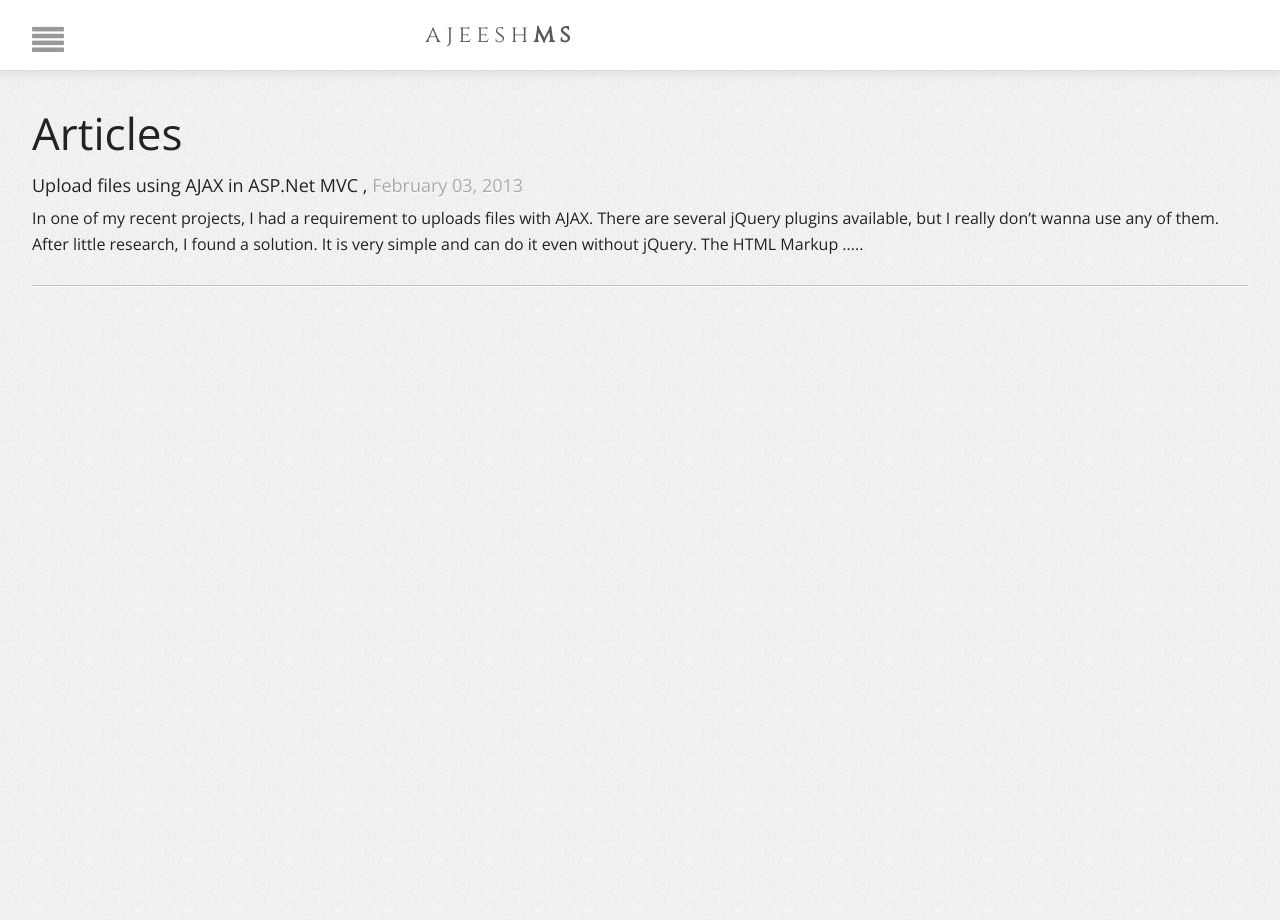
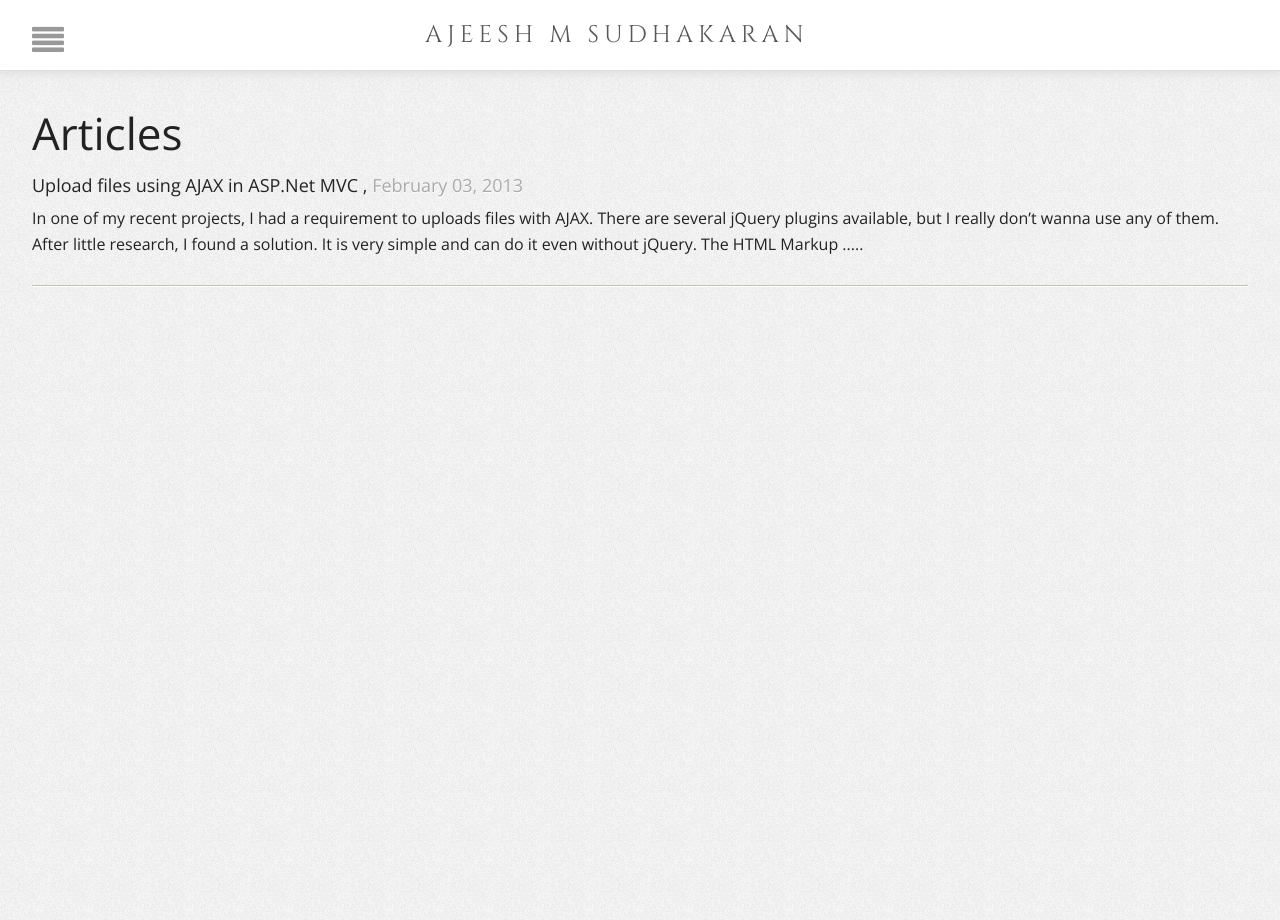
Before and after one commit to ajeeshms/ajeeshms.github.io, a Jekyll site: the page built from articles.html, in a window 1280 px wide. Built offline with Jekyll 4.4.1, drawn with Linux system fonts in a browser that asks for light colours.

Commit message:
New homepage and header

```diff
--- a/_includes/header.html
+++ b/_includes/header.html
@@ -1,7 +1,7 @@
 <header>
     <div id="header">
         <div class="row">
-            <h2 id="logo"><a href="/">ajeesh<b>ms</b></a></h2>
+            <h2 id="logo"><a href="/">AJEESH M SUDHAKARAN</a></h2>
         </div>
     </div>
     <nav id="menu" tabindex="0">
--- a/_includes/scripts.html
+++ b/_includes/scripts.html
@@ -56,6 +56,5 @@
 {% if page.comments %}{% include disqus_comments.html %}{% endif %}
 
 <!----- Fonts ----->
-<!--<link href='https://fonts.googleapis.com/css?family=Open+Sans:400,300,700' rel='stylesheet' type='text/css'>-->
-<link href='http://fonts.googleapis.com/css?family=Open+Sans|Cinzel' rel='stylesheet' type='text/css'>
+<link href='http://fonts.googleapis.com/css?family=Open+Sans:400,300|Cinzel' rel='stylesheet' type='text/css'>
 <link href="/css/font-awesome.min.css" rel="stylesheet" />
--- a/index.html
+++ b/index.html
@@ -13,7 +13,6 @@
     </div>
     <script src="js/jquery-2.1.1.min.js"></script>
     <script src="js/master.min.js"></script>
-    <!--<link href='https://fonts.googleapis.com/css?family=Open+Sans:400,300,700' rel='stylesheet' type='text/css'>-->
     <link href='http://fonts.googleapis.com/css?family=Cinzel' rel='stylesheet' type='text/css'>
 </body>
 </html>
--- a/js/master.js
+++ b/js/master.js
@@ -1,34 +1,6 @@
-$(function () {
-    //Preparing homepage bg slideshow images
-    //if (home_page.length > 0) {
-    //    var background_urls = ['/img/bg/bg1.jpg', '/img/bg/bg2.jpg', '/img/bg/bg3.jpg', '/img/bg/bg4.jpg', '/img/bg/bg5.jpg'];
-    //    $.each(background_urls, function (i, url) {
-    //        var img = $('<img src="' + url + '"/>');
-    //        img[0].onload = function () {
-    //            var panel = $('<div class="bg-panel"></div>');
-    //            if (i == 0) {
-    //                panel.addClass('current');
-    //            }
-    //            panel.css('background-image', 'url("' + url + '")');
-    //            home_page.append(panel);
-    //        }
-    //    });
-    //}
-});
-
 var bdy = $(document.body);
 var home_page = $('#home-page');
-
-// Homepage bg slideshow timer
-//if (home_page.length > 0) {
-//    setInterval(function () {
-//        var current = $(document.body).find('.bg-panel.current');
-//        var next = current.next('.bg-panel');
-//        next = next.length == 0 ? $('.bg-panel:first') : next;
-//        current.removeClass('current');
-//        next.addClass('current');
-//    }, 5000);
-//}
+$(function () {
     $('#contact-link').click(function () {
         location.href = 'mailto:mail@ajeeshms.in';
     });
@@ -41,3 +13,4 @@ $('#menu').blur(function () {
             me.removeClass('visible');
         }, 100);
     });
+});
```
Also changed, not shown: css/master.css (+0 -42 lines), js/master.min.js, 1 other file. Lines whose indentation alone changed are shown as unchanged.
